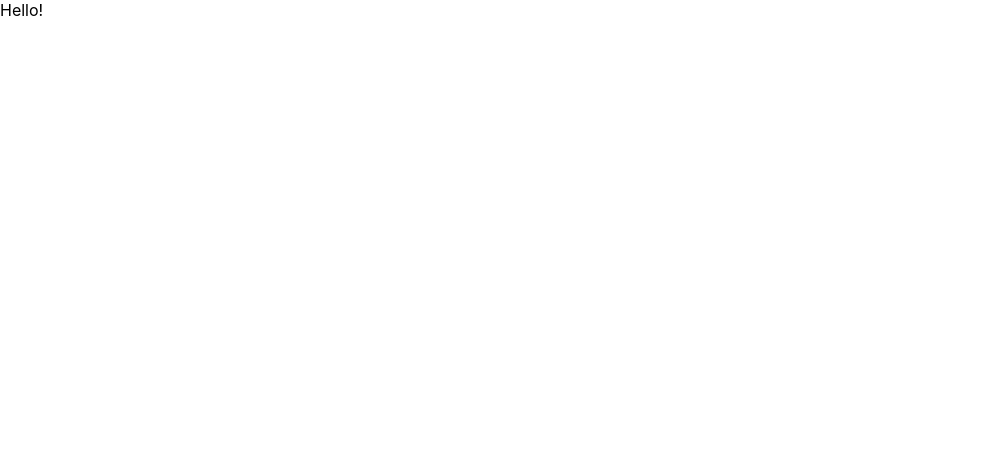
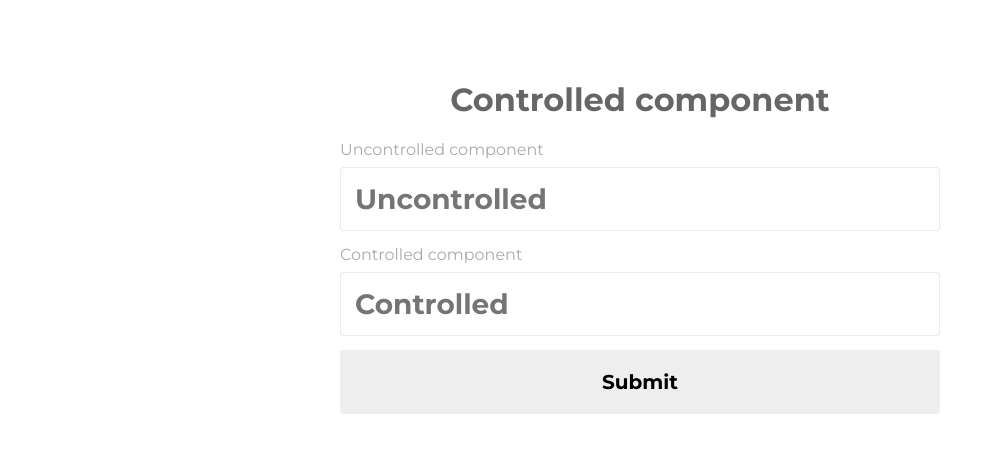
Before and after one commit to smtrd3/useful-react-patterns, a React (Create React App) app: page / in a window 1280 px wide. Shown: the top 452 px of the page, without its empty margins (0-1002 px from the left). Built offline with nearby package versions, Linux system fonts and the light colour scheme.

Commit message:
Completed first chapter

```diff
--- a/src/App.js
+++ b/src/App.js
@@ -1,13 +1,42 @@
-import React, { Component } from 'react';
+import React, { Component } from "react";
 
 class App extends Component {
-  render() {
-    return (
-      <div className="demo">
-        Hello!
-      </div>
-    );
-  }
+    ref = React.createRef();
+
+    state = {
+        value: ""
+    };
+
+    submit = () => {
+        alert(`Uncontrolled input value is "${this.ref.current.value}"`);
+    };
+
+    render() {
+      let { value } = this.state
+        return (
+            <div className="demo first">
+                <h1 className="title">Controlled component</h1>
+                {/* <code>
+                  { JSON.stringify(this.state, null, 2) }
+                </code> */}
+                <div className="uncontrolled-input">
+                    <label>Uncontrolled component</label>
+                    <input placeholder="Uncontrolled" ref={this.ref} />
+                </div>
+                <div className="controlled-input">
+                    <label>Controlled component</label>
+                    <input
+                        placeholder="Controlled"
+                        value={value}
+                        onChange={e => this.setState({ value: e.target.value })}
+                    />
+                </div>
+                <div>
+                    <button onClick={this.submit}>Submit</button>
+                </div>
+            </div>
+        );
+    }
 }
 
 export default App;
--- a/src/index.scss
+++ b/src/index.scss
@@ -1,3 +1,10 @@
+@import url('https://fonts.googleapis.com/css?family=Montserrat:400,400i,700,900');
+
+* {
+  font-family: 'Montserrat';
+  box-sizing: border-box;
+}
+
 body {
   margin: 0;
   padding: 0;
@@ -6,9 +13,80 @@ body {
     sans-serif;
   -webkit-font-smoothing: antialiased;
   -moz-osx-font-smoothing: grayscale;
+  user-select: none;
 }
 
 code {
-  font-family: source-code-pro, Menlo, Monaco, Consolas, "Courier New",
+  white-space: pre;
+  font-family: Monaco, Menlo, Consolas, "Courier New",
     monospace;
+    margin-bottom: 2em;
+    display: block;
+    color: #666;
+  padding: 1em;
+  background-color: #EAEAEA;
+  border-radius: 3px;
 }
+
+// title
+.title {
+  color: #666;
+  text-align: center;
+}
+
+// formstyling
+label,
+input {
+  display: block;
+  margin-bottom: .5em;
+}
+
+label {
+  color: #AAA;
+}
+
+input {
+  display: block;
+  width: 100%;
+  border: solid 1px #EAEAEA;
+  font-family: 'Montserrat';
+  border-radius: 3px;
+  outline: none;
+  font-size: 28px;
+  padding: .5em;
+  font-weight: bold;
+  color: #888;
+
+  &:active, &:focus {
+    border: solid 1px blue;
+  }
+}
+
+button {
+  display: block;
+  width: 100%;
+  border: none;
+  font-family: 'Montserrat';
+  font-weight: bold;
+  font-size: 20px;
+  background-color: #EEE;
+  padding: 1em;
+  outline: none;
+  border-radius: 3px;
+  transition: all .3s;
+  &:hover {
+    background-color: #DDD;
+  }
+  &:active {
+    background-color: #AAA;
+  }
+}
+
+
+.demo {
+  max-width: 600px;
+  margin: 5em auto;
+  &.first {
+
+  }
+}
```
